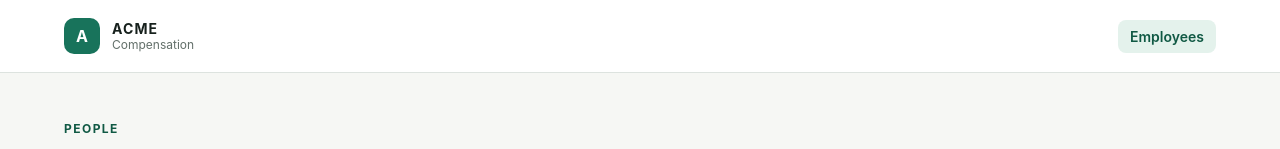
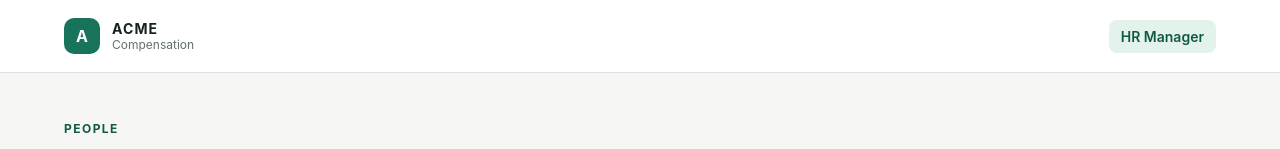
Before and after one commit to shivamkolli/salary-management, a React (Vite) app in the folder frontend/: page /employees in a window 1280 px wide. Shown: the top 149 px of the page. Built offline with nearby package versions, Linux system fonts and the light colour scheme; no server answers.

Commit message:
fix: update AppHeader navigation link from 'Employees' to 'HR Manager'

```diff
--- a/frontend/src/components/AppHeader.tsx
+++ b/frontend/src/components/AppHeader.tsx
@@ -17,7 +17,7 @@ export function AppHeader() {
             className={({ isActive }) => `nav-link${isActive ? ' nav-link--active' : ''}`}
             to="/employees"
           >
-            Employees
+            HR Manager
           </NavLink>
         </nav>
       </div>
```
Also changed, not shown: 1 other file (tests, documents, lock files or other folders).
